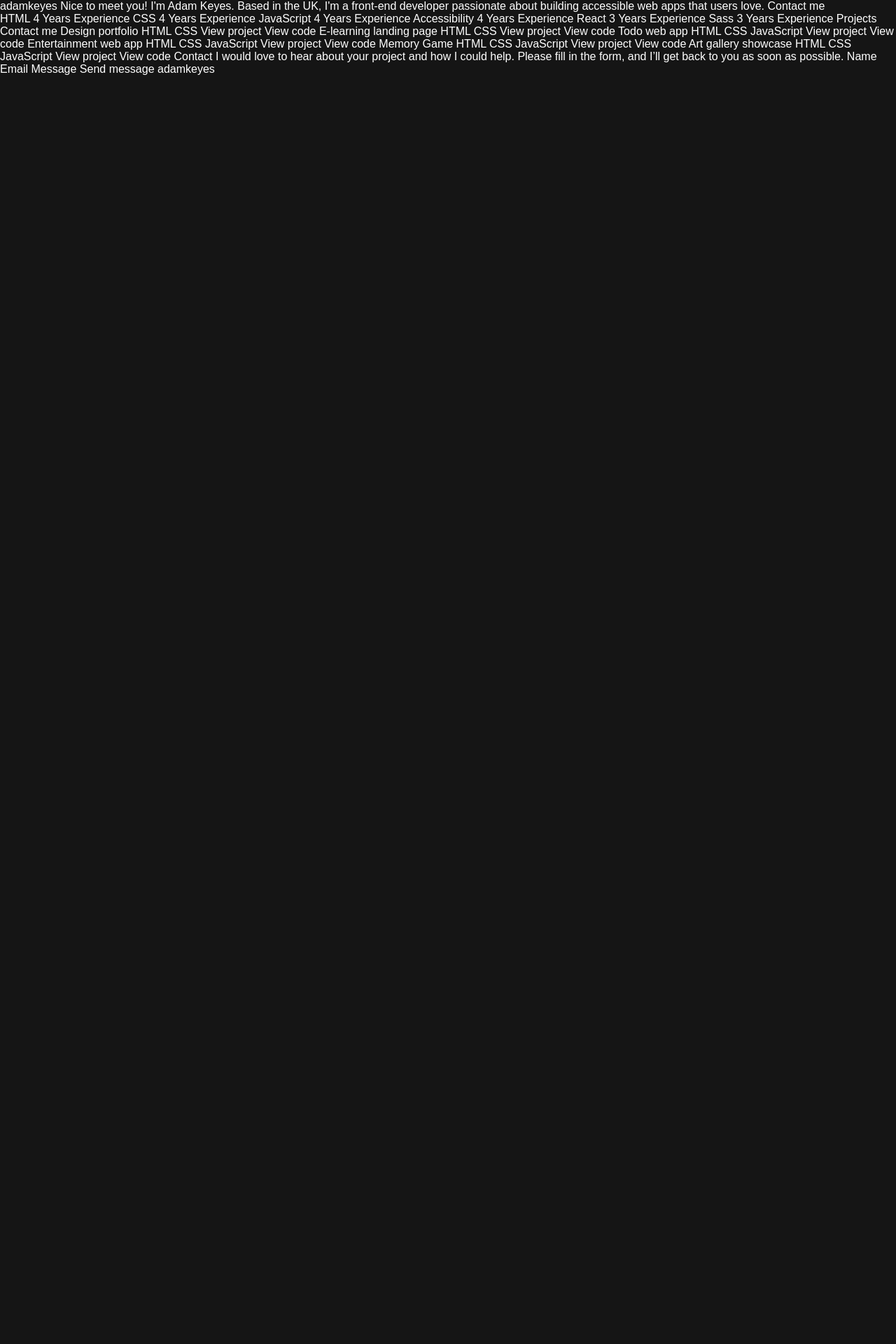
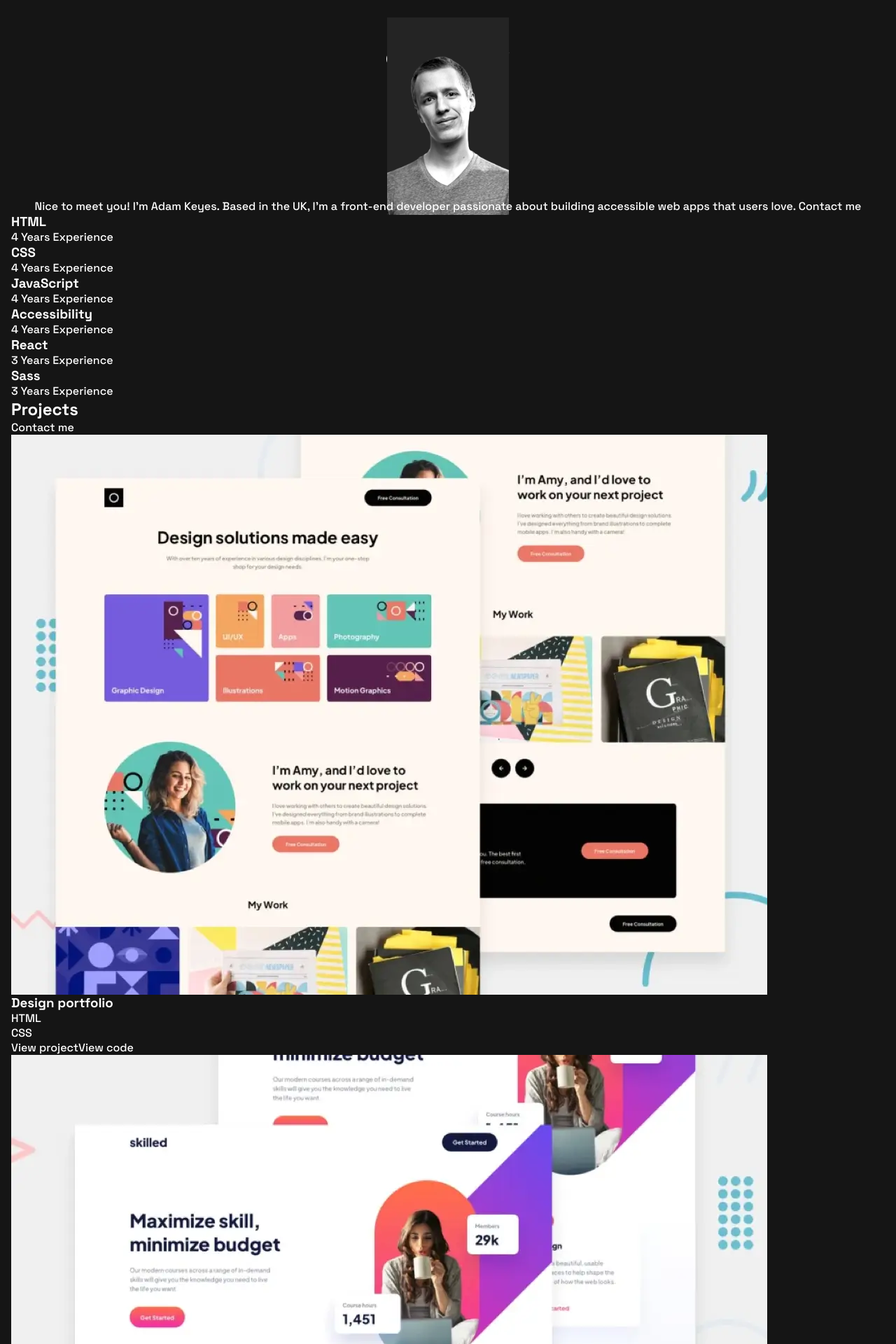
Before and after one commit to Rubendvb/single-page-developer-portfolio, a React (Vite) app: page / in a window 1280 px wide. Shown: the top 1920 px of the page at 70% size. Before the commit the page ends 800 px from the top, so only its background shows below. Built offline with nearby package versions, Linux system fonts and the light colour scheme.

Commit message:
feat: implement portfolio layout and structure components with styling updates

```diff
--- a/src/App.tsx
+++ b/src/App.tsx
@@ -4,14 +4,142 @@ function App() {
   return (
     <>
       <Header />
-      HTML 4 Years Experience CSS 4 Years Experience JavaScript 4 Years Experience Accessibility 4
-      Years Experience React 3 Years Experience Sass 3 Years Experience Projects Contact me Design
-      portfolio HTML CSS View project View code E-learning landing page HTML CSS View project View
-      code Todo web app HTML CSS JavaScript View project View code Entertainment web app HTML CSS
-      JavaScript View project View code Memory Game HTML CSS JavaScript View project View code Art
-      gallery showcase HTML CSS JavaScript View project View code Contact I would love to hear about
-      your project and how I could help. Please fill in the form, and I’ll get back to you as soon
-      as possible. Name Email Message Send message adamkeyes
+      <section>
+        <div>
+          <h3>HTML</h3>
+          <p>4 Years Experience</p>
+        </div>
+        <div>
+          <h3>CSS</h3>
+          <p>4 Years Experience</p>
+        </div>
+        <div>
+          <h3>JavaScript</h3>
+          <p>4 Years Experience</p>
+        </div>
+        <div>
+          <h3>Accessibility</h3>
+          <p>4 Years Experience</p>
+        </div>
+        <div>
+          <h3>React</h3>
+          <p>3 Years Experience</p>
+        </div>
+        <div>
+          <h3>Sass</h3>
+          <p>3 Years Experience</p>
+        </div>
+      </section>
+      <section>
+        <div>
+          <h2>Projects</h2>
+
+          <a href="/">Contact me</a>
+        </div>
+
+        <article>
+          <img src="/assets/images/thumbnail-project-1-large.webp" alt="Design portfolio" />
+          <h3>Design portfolio</h3>
+          <ul>
+            <li>HTML</li>
+            <li>CSS</li>
+          </ul>
+          <div>
+            <a href="/">View project</a>
+            <a href="/">View code</a>
+          </div>
+        </article>
+        <article>
+          <img src="/assets/images/thumbnail-project-2-large.webp" alt="E-learning landing page" />
+          <h3>E-learning landing page</h3>
+          <ul>
+            <li>HTML</li>
+            <li>CSS</li>
+          </ul>
+          <div>
+            <a href="/">View project</a>
+            <a href="/">View code</a>
+          </div>
+        </article>
+        <article>
+          <img src="/assets/images/thumbnail-project-3-large.webp" alt="Todo web app" />
+          <h3>Todo web app</h3>
+          <ul>
+            <li>HTML</li>
+            <li>CSS</li>
+            <li>JavaScript</li>
+          </ul>
+          <div>
+            <a href="/">View project</a>
+            <a href="/">View code</a>
+          </div>
+        </article>
+        <article>
+          <img src="/assets/images/thumbnail-project-4-large.webp" alt="Entertainment web app" />
+          <h3>Entertainment web app</h3>
+          <ul>
+            <li>HTML</li>
+            <li>CSS</li>
+            <li>JavaScript</li>
+          </ul>
+          <div>
+            <a href="/">View project</a>
+            <a href="/">View code</a>
+          </div>
+        </article>
+        <article>
+          <img src="/assets/images/thumbnail-project-5-large.webp" alt="Memory Game" />
+          <h3>Memory Game</h3>
+          <ul>
+            <li>HTML</li>
+            <li>CSS</li>
+            <li>JavaScript</li>
+          </ul>
+          <div>
+            <a href="/">View project</a>
+            <a href="/">View code</a>
+          </div>
+        </article>
+        <article>
+          <img src="/assets/images/thumbnail-project-6-large.webp" alt="Art gallery showcase" />
+          <h3>Art gallery showcase</h3>
+          <ul>
+            <li>HTML</li>
+            <li>CSS</li>
+            <li>JavaScript</li>
+          </ul>
+          <div>
+            <a href="/">View project</a>
+            <a href="/">View code</a>
+          </div>
+        </article>
+      </section>
+      <section>
+        <div>
+          <h2>Contact</h2>
+          <p>
+            I would love to hear about your project and how I could help. Please fill in the form,
+            and I’ll get back to you as soon as possible.
+          </p>
+        </div>
+        <form>
+          <div>
+            <label htmlFor="name">Name</label>
+            <input type="text" id="name" />
+          </div>
+          <div>
+            <label htmlFor="email">Email</label>
+            <input type="email" id="email" />
+          </div>
+          <div>
+            <label htmlFor="message">Message</label>
+            <textarea id="message"></textarea>
+          </div>
+          <button type="submit">Send message</button>
+        </form>
+      </section>
+
+      <footer>adamkeyes</footer>
     </>
   );
 }
--- a/src/components/Header/index.tsx
+++ b/src/components/Header/index.tsx
@@ -1,11 +1,28 @@
 import * as S from './styles';
 export default function Header() {
   return (
-    <S.Container>
+    <S.Header>
+      <S.Title>adamkeyes</S.Title>
+
+      <S.SocialMediaContainer>
+        <S.SocialMedia>
+          <img src="/assets/images/icon-github.svg" alt="" />
+          <img src="/assets/images/icon-frontend-mentor.svg" alt="" />
+          <img src="/assets/images/icon-linkedin.svg" alt="" />
+          <img src="/assets/images/icon-twitter.svg" alt="" />
+        </S.SocialMedia>
+
+        <S.ContainerPicture>
+          <source media="(min-width: 1024px)" srcSet="/assets/images/image-profile-desktop.webp" />
+          <source media="(min-width: 768px)" srcSet="/assets/images/image-profile-tablet.webp" />
+          <img src="/assets/images/image-profile-mobile.webp" alt="" />
+        </S.ContainerPicture>
+      </S.SocialMediaContainer>
+
       <div>
-        adamkeyes Nice to meet you! I'm Adam Keyes. Based in the UK, I'm a front-end developer
-        passionate about building accessible web apps that users love. Contact me
+        Nice to meet you! I'm Adam Keyes. Based in the UK, I'm a front-end developer passionate
+        about building accessible web apps that users love. Contact me
       </div>
-    </S.Container>
+    </S.Header>
   );
 }
--- a/src/components/Header/styles.ts
+++ b/src/components/Header/styles.ts
@@ -1,3 +1,33 @@
-import styles from 'styled-components';
+import styled, { css } from 'styled-components';
 
-export const Container = styles.header``;
+export const Header = styled.header`
+  display: flex;
+  align-items: center;
+  flex-direction: column;
+  gap: 2rem;
+`;
+
+export const Title = styled.h1`
+  ${({ theme }) => css`
+    ${theme.variants.heading.m}
+  `}
+
+  letter-spacing: -0.033rem;
+`;
+
+export const SocialMediaContainer = styled.div`
+  display: flex;
+  flex-direction: column;
+  align-items: center;
+`;
+
+export const SocialMedia = styled.div`
+  display: flex;
+  gap: 2.56rem;
+`;
+
+export const ContainerPicture = styled.picture`
+  width: 17.4rem;
+  margin-top: -40%;
+  margin-bottom: -24%;
+`;
--- a/src/styles/global.ts
+++ b/src/styles/global.ts
@@ -1,10 +1,10 @@
 import { createGlobalStyle, css } from 'styled-components';
 
 const GlobalStyles = createGlobalStyle`
-
+  ${css`
     @font-face {
       font-display: swap;
-    font-family: 'Space Grotesk', sans-serif;
+      font-family: 'Space Grotesk';
       font-style: normal;
       font-weight: 500;
       font-display: swap;
@@ -13,14 +13,16 @@ const GlobalStyles = createGlobalStyle`
 
     @font-face {
       font-display: swap;
-    font-family: 'Space Grotesk', sans-serif;
+      font-family: 'Space Grotesk';
       font-style: normal;
       font-weight: 700;
       font-display: swap;
       src: url('/assets/fonts/static/SpaceGrotesk-Bold.ttf') format('truetype');
     }
 
-  * {
+    *,
+    *::before,
+    *::after {
       margin: 0;
       padding: 0;
       box-sizing: border-box;
@@ -29,7 +31,32 @@ const GlobalStyles = createGlobalStyle`
       text-rendering: optimizeLegibility;
       font-synthesis: none;
     }
+    img,
+    picture,
+    svg,
+    video {
+      display: block;
+      max-width: 100%;
+    }
 
+    ul,
+    ol {
+      list-style: none;
+    }
+
+    a {
+      text-decoration: none;
+      color: inherit;
+    }
+
+    button,
+    input,
+    textarea,
+    select {
+      font: inherit;
+      border: none;
+      outline: none;
+    }
 
     ${({ theme }) => css`
       html {
@@ -43,8 +70,10 @@ const GlobalStyles = createGlobalStyle`
         min-height: 100vh;
         background-color: ${theme.colors.black};
         color: ${theme.colors.white};
+        padding: 2rem ${theme.spacings.xsmall} 6rem;
       }
     `}
+  `}
+`;
 
-`;
 export default GlobalStyles;
--- a/src/styles/theme.ts
+++ b/src/styles/theme.ts
@@ -40,28 +40,28 @@ const theme = {
   variants: {
     heading: {
       xl: {
-        size: '8.8rem',
+        fontSize: '8.8rem',
         lineHeight: '8.8rem',
         letterSpacing: '-0.25rem',
-        weight: fontWeightBold,
+        fontWeight: fontWeightBold,
       },
       l: {
-        size: '4.8rem',
+        fontSize: '4.8rem',
         lineHeight: '5.6rem',
         letterSpacing: '-0.15rem',
-        weight: fontWeightBold,
+        fontWeight: fontWeightBold,
       },
       m: {
-        size: '2.4rem',
+        fontSize: '2.4rem',
         lineHeight: '3.2rem',
         letterSpacing: '0rem',
-        weight: fontWeightBold,
+        fontWeight: fontWeightBold,
       },
       body: {
-        size: '1.8rem',
+        fontSize: '1.8rem',
         lineHeight: '2.8rem',
         letterSpacing: '0rem',
-        weight: fontWeightRegular,
+        fontWeight: fontWeightRegular,
       },
     },
   },
```
Lines whose indentation alone changed are shown as unchanged.
